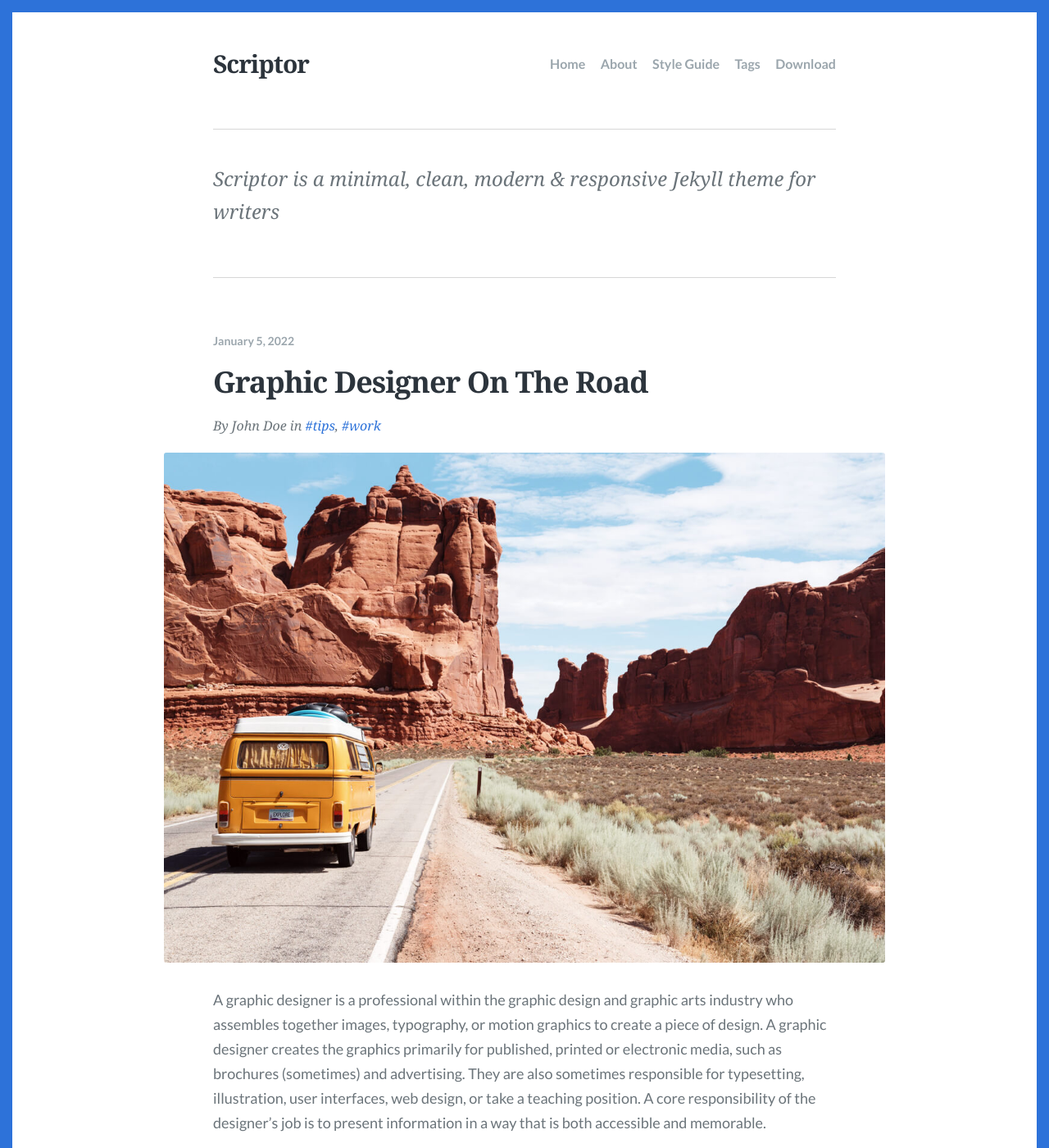
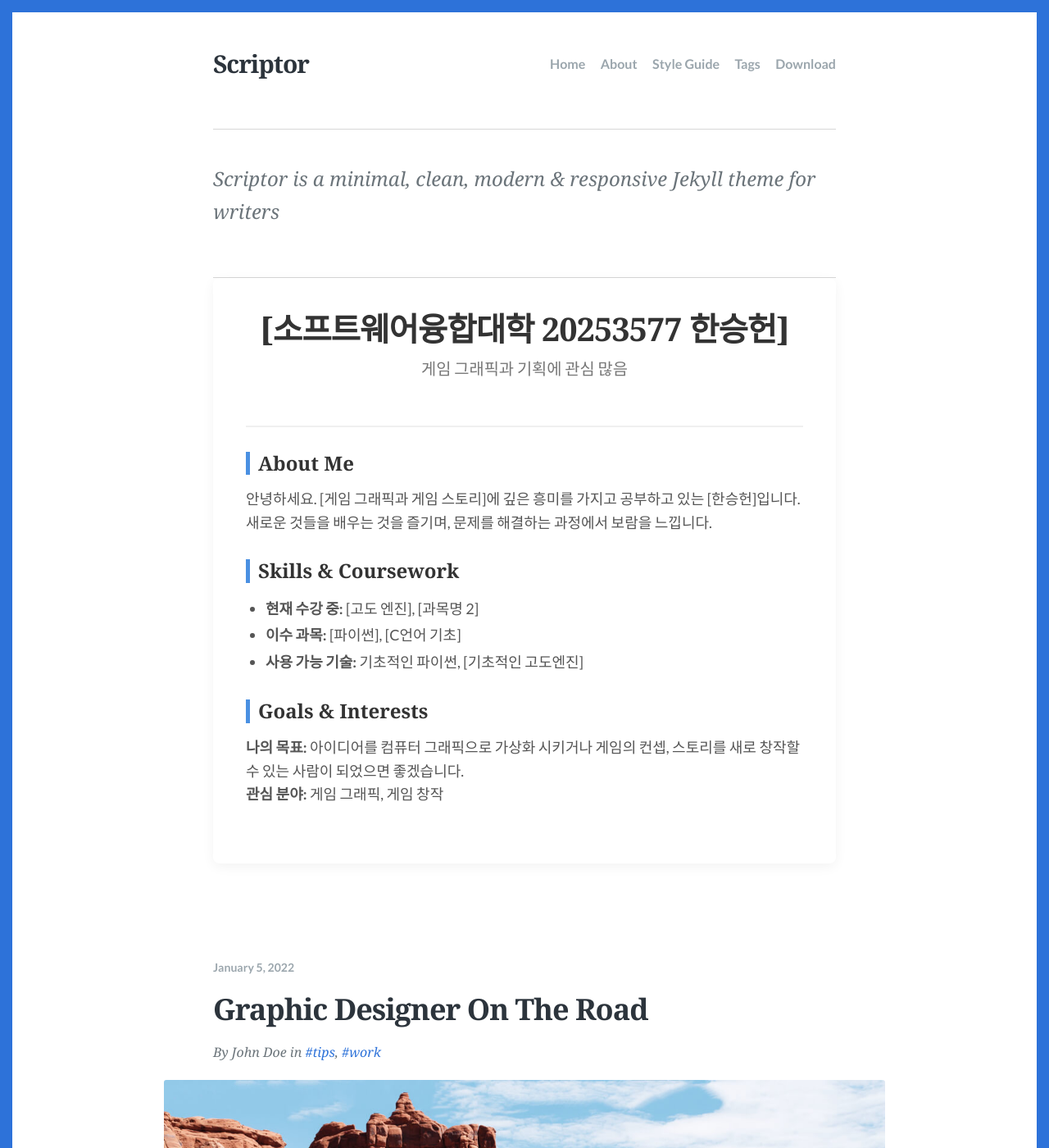
Before and after one commit to ikeaOwO/ikeaOwO.github.io, a Jekyll site: the page built from index.html, in a window 1280 px wide and 1400 px high. Shown: the whole window at 82% size. Built offline with Jekyll 4.4.1, drawn with Linux system fonts in a browser that asks for light colours; some web fonts are replaced; the list of posts is cut into pages by our own code; some of the changed text lies outside the part shown.

Commit message:
Enhance index.html with personal details and skills
Added personal introduction and skills sections with styling.

````diff
--- a/index.html
+++ b/index.html
@@ -4,6 +4,39 @@ layout: default
 
 <main class="main-content fadeInDown delay_075s">
 
+  <div style="background-color: #ffffff; padding: 40px; margin-bottom: 50px; border-radius: 8px; box-shadow: 0 4px 15px rgba(0,0,0,0.05);">
+
+    <header style="text-align: center; border-bottom: 2px solid #f0f0f0; padding-bottom: 20px; margin-bottom: 30px;">
+      <h1 style="margin: 0; font-size: 2.2em; color: #333;">[소프트웨어융합대학 20253577 한승헌]</h1>
+      <p style="color: #777; font-size: 1.1em; margin-top: 10px;">게임 그래픽과 기획에 관심 많음</p>
+    </header>
+
+    <section style="margin-bottom: 30px;">
+      <h3 style="color: #333; border-left: 5px solid #4a90e2; padding-left: 10px; margin-bottom: 15px;">About Me</h3>
+      <p style="line-height: 1.6; color: #555;">
+        안녕하세요. [게임 그래픽과 게임 스토리]에 깊은 흥미를 가지고 공부하고 있는 [한승헌]입니다.<br>
+        새로운 것들을 배우는 것을 즐기며, 문제를 해결하는 과정에서 보람을 느낍니다.
+      </p>
+    </section>
+
+    <section style="margin-bottom: 30px;">
+      <h3 style="color: #333; border-left: 5px solid #4a90e2; padding-left: 10px; margin-bottom: 15px;">Skills & Coursework</h3>
+      <ul style="line-height: 1.8; color: #555;">
+        <li><strong>현재 수강 중:</strong> [고도 엔진], [과목명 2]</li>
+        <li><strong>이수 과목:</strong> [파이썬], [C언어 기초]</li>
+        <li><strong>사용 가능 기술:</strong> 기초적인 파이썬, [기초적인 고도엔진]</li>
+      </ul>
+    </section>
+
+    <section>
+      <h3 style="color: #333; border-left: 5px solid #4a90e2; padding-left: 10px; margin-bottom: 15px;">Goals & Interests</h3>
+      <p style="line-height: 1.6; color: #555;">
+        <strong>나의 목표:</strong> 아이디어를 컴퓨터 그래픽으로 가상화 시키거나 게임의 컨셉, 스토리를 새로 창작할수 있는 사람이 되었으면 좋겠습니다.<br>
+        <strong>관심 분야:</strong> 게임 그래픽, 게임 창작
+      </p>
+    </section>
+
+  </div>
   {% for post in paginator.posts %}
   <article class="post">
     <header class="post-header">
@@ -13,25 +46,20 @@ layout: default
         By <span class="post-author">{{ site.data.author.name }}</span>{% if post.tags.size > 0 %}<span
           class="post-tags"> in
           {% for tag in post.tags %}<a href="{{ site.baseurl }}/tags/#{{ tag | cgi_escape }}" rel="tag">{{ tag }}</a>{% unless forloop.last %}, {% endunless %}{% endfor %}</span>{% endif %}
-      </div><!-- .post-meta -->
-      {% if post.feature_image and post.feature_image != "" %}
+      </div>{% if post.feature_image and post.feature_image != "" %}
       <figure class="post-thumbnail image-card width-wide">
         <a href="{{site.baseurl}}{{post.url}}"><img src="{{ post.feature_image | relative_url }}"
             alt="{{ post.title }}"></a>
-      </figure><!-- .post-thumbnail -->
-      {% endif %}
-    </header><!-- .post-header -->
-    <div class="post-content">
-      {% if post.content contains '<!--more-->' %}
-      {{ post.content | split:'<!--more-->' | first }}
+      </figure>{% endif %}
+    </header><div class="post-content">
+      {% if post.content contains '' %}
+      {{ post.content | split:'' | first }}
       <p class="read-more"><a href="{{ site.baseurl }}{{ post.url }}" class="read-more-link">Continue reading &rarr;</a>
       </p>
       {% else %}
       {{ post.content }}
       {% endif %}
-    </div><!-- .post-content -->
-  </article><!-- .post -->
-  {% endfor %}
+    </div></article>{% endfor %}
 
   {% if paginator.total_pages > 1 %}
   <nav class="pagination">
@@ -45,7 +73,6 @@ layout: default
       <a href="{{ paginator.next_page_path | relative_url }}" class="older-posts">Older Posts &rarr;</a>
       {% endif %}
     </div>
-  </nav><!-- .pagination -->
-  {% endif %}
+  </nav>{% endif %}
 
-</main><!-- .site-main -->
+</main>```
````
